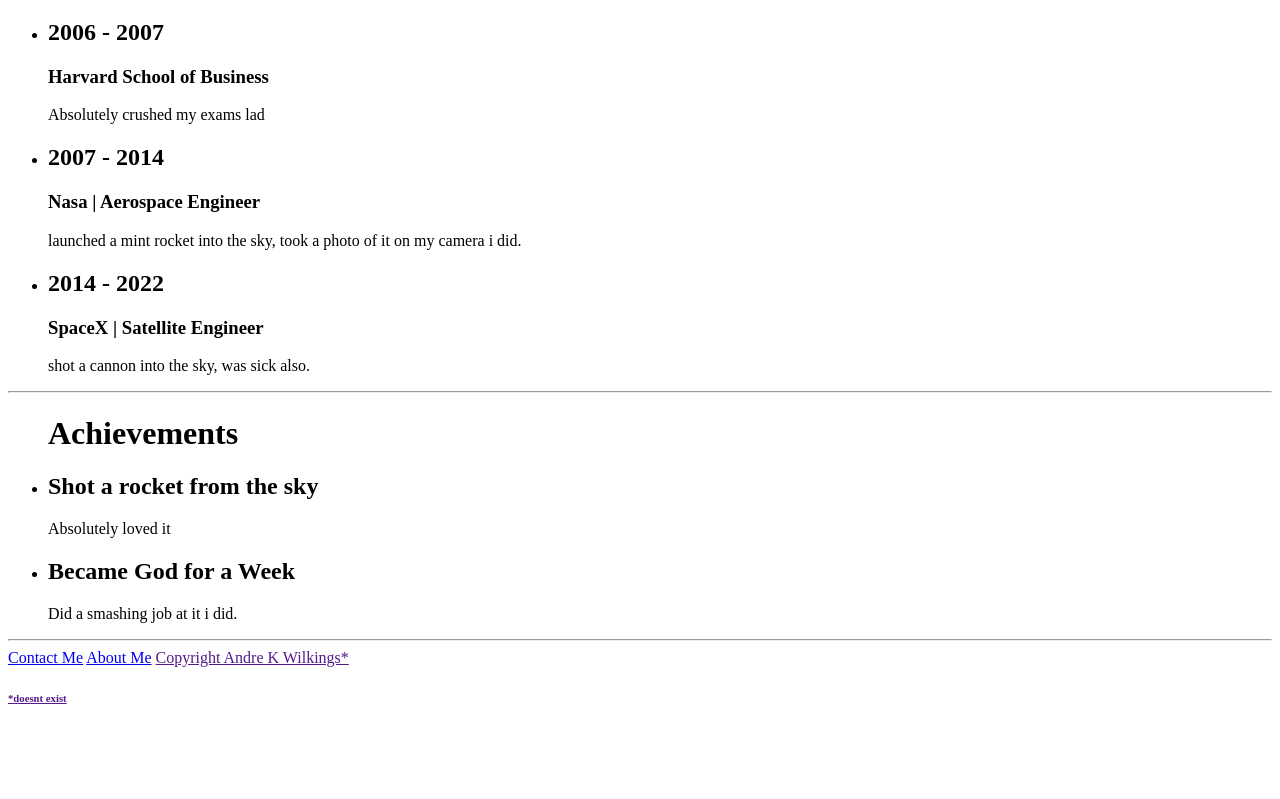
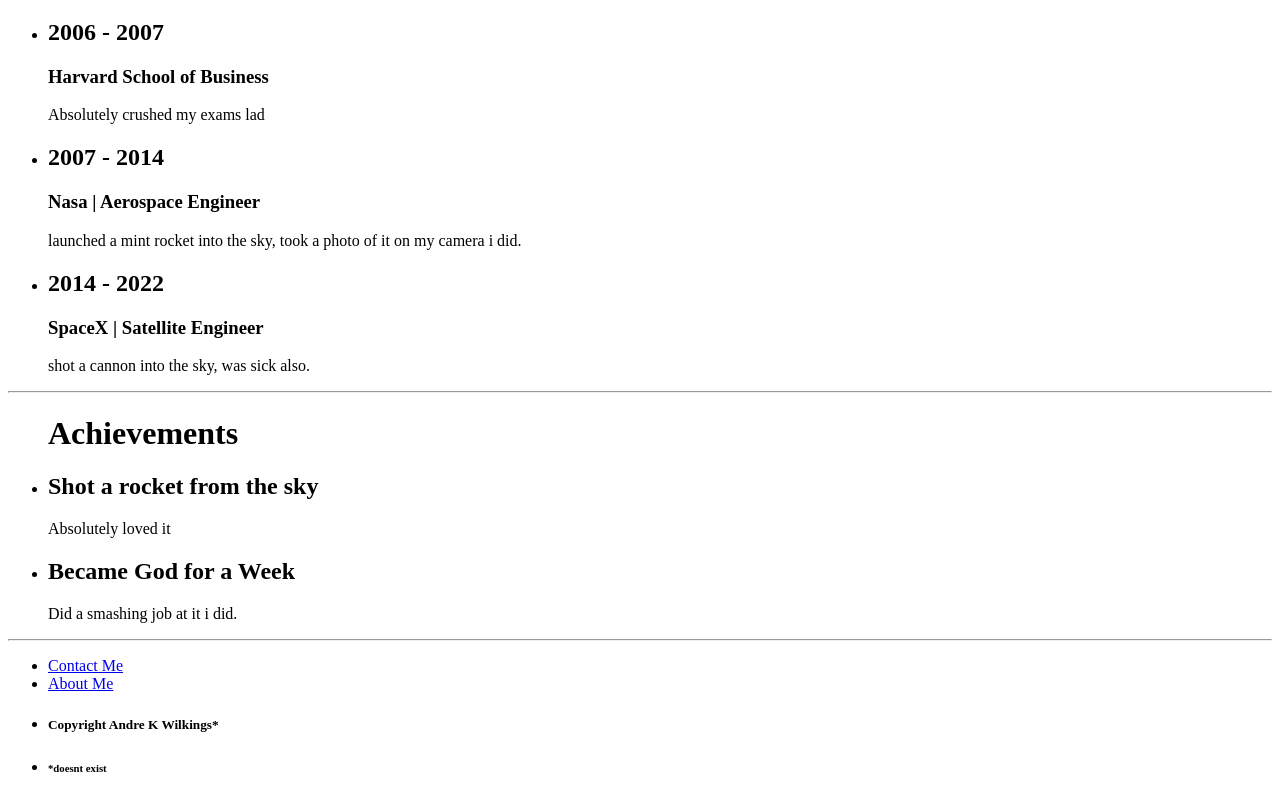
Before and after one commit to topmanowain/htmlportfolio, a plain HTML site: page index.html in a window 1280 px wide. Shown: the part 410-1209 px from the top of the page. Before the commit the page ends 1139 px from the top, so only its background shows below. Drawn offline with Linux system fonts and the light colour scheme.

Commit message:
Update index.html

```diff
--- a/index.html
+++ b/index.html
@@ -51,12 +51,13 @@
 </ul>
 <!--new function-->
 <hr/>
+<ul>
 
-<a href="./pages/contact.html">Contact Me</a>
-<a href="./pages/contact.html">About Me</a>
-<a href=""
-    <h5> Copyright  Andre K Wilkings*</h5>
+<li><a href="./pages/contact.html">Contact Me</a></li>
+<li><a href="./pages/contact.html">About Me</a></li>
+<li><h5> Copyright  Andre K Wilkings*</h5></li>
 
-    <h6>*doesnt exist</h6>
+<li><h6>*doesnt exist</h6></li>
 
+</ul>
 </body>
```
